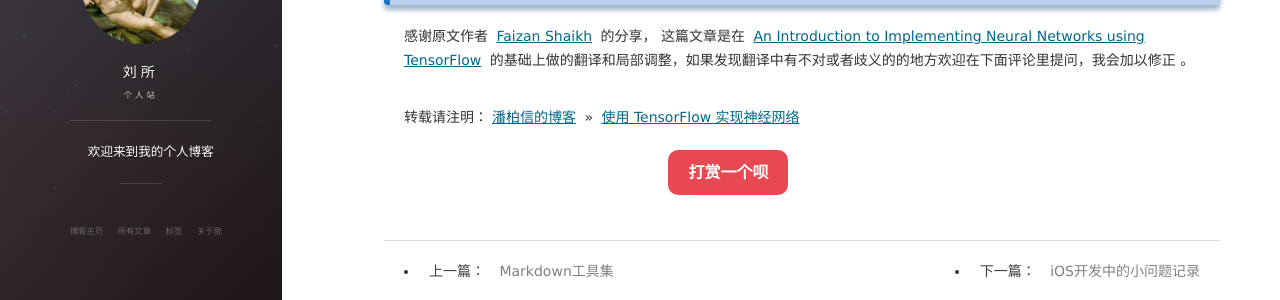
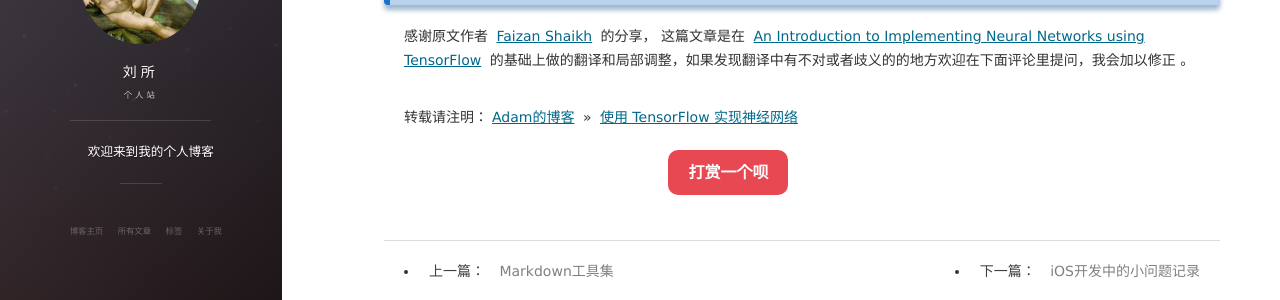
Before and after one commit to quemoc/quemoc.github.io, a Jekyll site: the page built from _posts/2016-11-20-neural_networks_using_TensorFlow.md, in a window 1280 px wide and 900 px high, scrolled down 10561 px. Shown: the part 364-664 px from the top of the window. Built offline with Jekyll 4.4.1, drawn with Linux system fonts in a browser that asks for light colours; nearby versions of some CDN libraries; comment, search, counter and statistics services are not loaded.

Commit message:
Update 2016-11-20-neural_networks_using_TensorFlow.md

```diff
--- a/_posts/2016-11-20-neural_networks_using_TensorFlow.md
+++ b/_posts/2016-11-20-neural_networks_using_TensorFlow.md
@@ -525,4 +525,4 @@ sample_submission.to_csv(os.path.join(sub_dir, 'sub01.csv'), index=False)
 
 
 <br>
-转载请注明：[潘柏信的博客](http://baixin) » [使用 TensorFlow 实现神经网络](http://baixin.io/2016/11/neural_networks_using_TensorFlow/)
+转载请注明：[Adam的博客](http://liusuo.me) » [使用 TensorFlow 实现神经网络](http://liusuo.me/2016/11/neural_networks_using_TensorFlow/)
```
